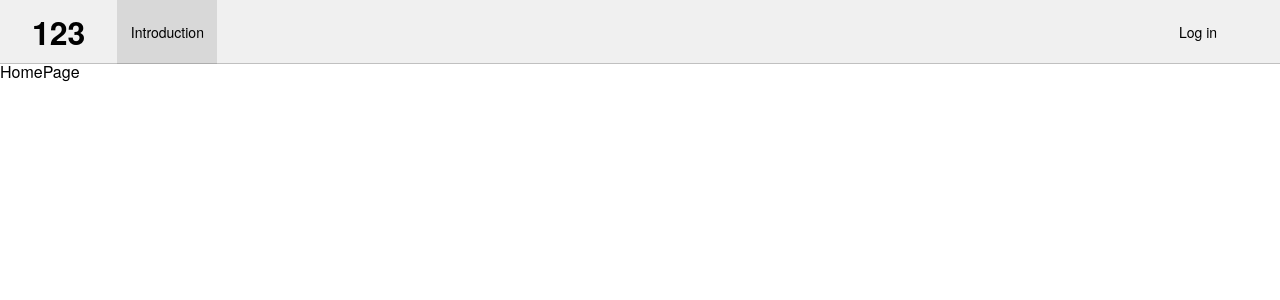
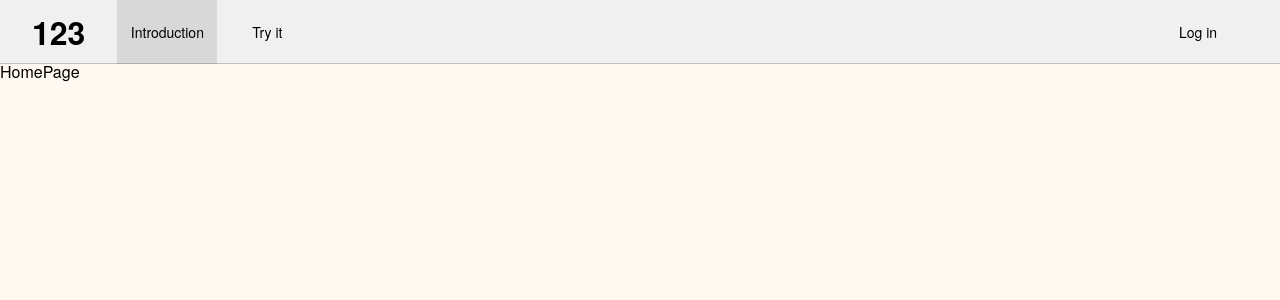
Before and after one commit to Ching-Ting-Wei/Collaboration_Platform, a React (Create React App) app: page / in a window 1280 px wide. Shown: the top 300 px of the page. Built offline with nearby package versions, Linux system fonts and the light colour scheme.

Commit message:
revise color

```diff
--- a/src/components/App/App.js
+++ b/src/components/App/App.js
@@ -3,11 +3,20 @@ import styled from "styled-components";
 import {HashRouter as  Router,  Routes, Route} from "react-router-dom";
 import LoginPage from '../../pages/LoginPage'
 import HomePage from '../../pages/HomePage'
+import TodoItem from "../TodoItem";
 import Header from "../Header";
 import {ResetStyle, GlobalStyle} from '../globalStyle'
 const Root = styled.div`
 `;
+const BG  = styled.div`
+  background-color: var(--main-color, #fff8f0);
+  height: 100%;
+  width: 100%;
+  position:absolute;
+`;
 
+
+// var(--main-color, #fff8f0);
 function App() {
   return(
     <Root>
@@ -15,10 +24,13 @@ function App() {
       <GlobalStyle></GlobalStyle>
       <Router>
         <Header/>
-        <Routes>
-          <Route element={<HomePage/>} exact path={"/"}></Route>
-          <Route element={<LoginPage/>} path={"/login"}></Route>
-        </Routes>
+        <BG>
+          <Routes>
+            <Route element={<HomePage/>} exact path={"/"}></Route>
+            <Route element={<LoginPage/>} path={"/login"}></Route>
+            <Route element={<TodoItem/>} path={"/todoitem"}></Route>
+          </Routes>
+        </BG>
       </Router>
     </Root>
   )
--- a/src/components/Header/Header.js
+++ b/src/components/Header/Header.js
@@ -56,6 +56,7 @@ export default function App(){
             <Brand>123</Brand>
             <NavbarList>
                 <Nav to='/' $active={location.pathname === '/'}>Introduction</Nav>
+                <Nav to='/todoitem' $active={location.pathname === '/todoitem'}>Try it</Nav>
             </NavbarList>
         </LContainer>
         <NavbarList>
```
